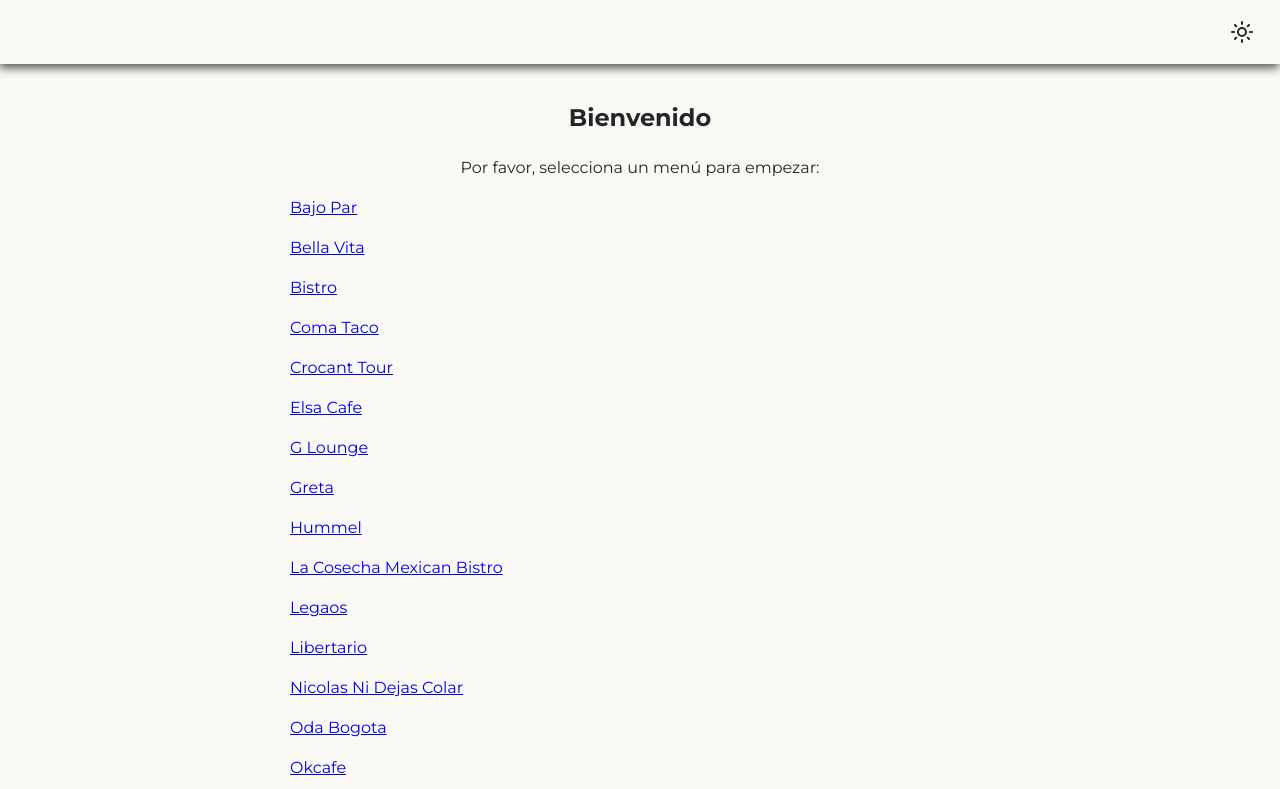
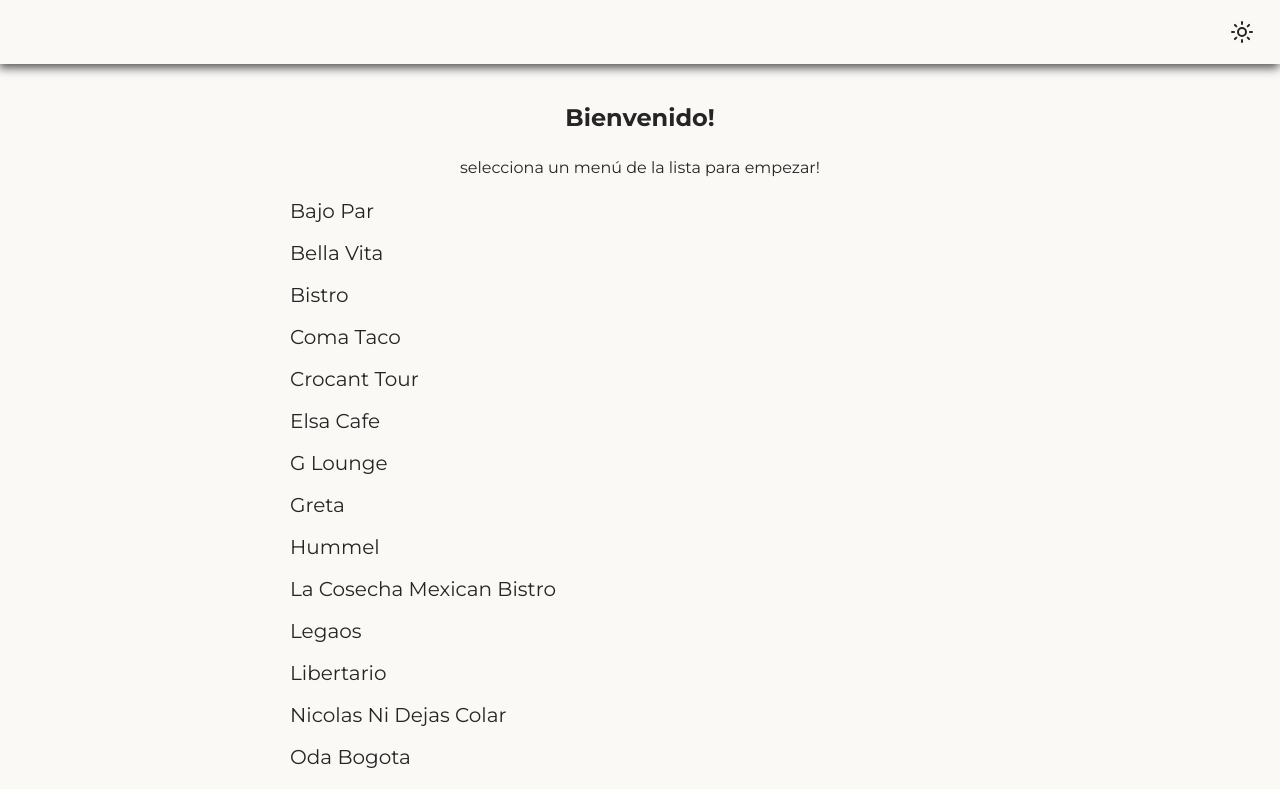
Before and after one commit to juanjosec5/lightweight-menu, a Vue app: page / in a window 1280 px wide. Shown: the top 789 px of the page. Built offline with nearby package versions, Linux system fonts and the light colour scheme.

Commit message:
updated main menu list page

```diff
--- a/src/App.vue
+++ b/src/App.vue
@@ -236,8 +236,8 @@ watch(
     </div>
 
     <section v-if="isMissingParam" class="welcome">
-      <h2>Bienvenido</h2>
-      <p>Por favor, selecciona un menú para empezar:</p>
+      <h2>Bienvenido!</h2>
+      <p>selecciona un menú de la lista para empezar!</p>
       <ul class="main-menus">
         <li v-for="m in KNOWN_MENUS" :key="m">
           <a :href="`?menu=${m}`">{{ prettifyName(m) }}</a>
@@ -338,7 +338,23 @@ watch(
   display: flex;
   flex-direction: column;
   place-items: flex-start;
-  gap: 1rem;
+  gap: .75rem;
+
+  li {
+    a {
+      display: block;
+      text-decoration: none;
+      color: var(--bg);
+      font-weight: 500;
+      font-size: 1.25rem;
+      transition: color 0.3s ease, transform 0.3s ease;
+
+      &:hover {
+        color: var(--action);
+        transform: translateX(7px);
+      }
+    }
+  }
 }
 
 .menus-nav {
```
